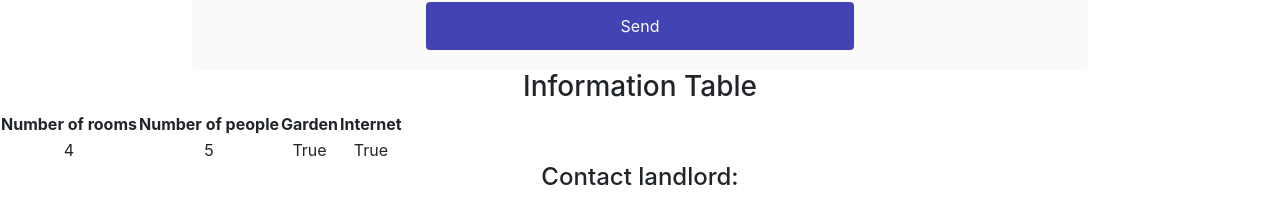
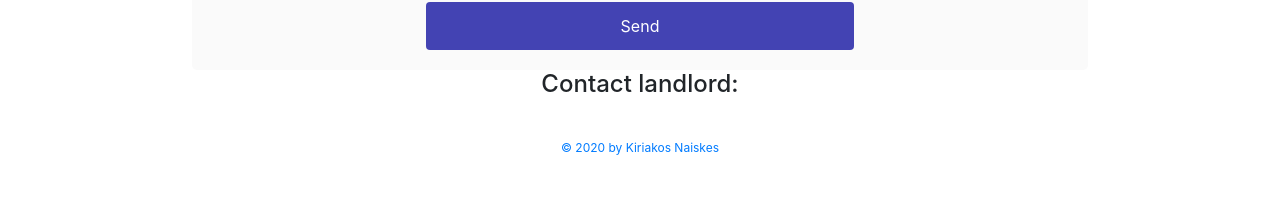
Before and after one commit to knaiskes/housesPortal, a React (Create React App) app in the folder housesPortal/frontend/: page /houses/1 in a window 1280 px wide. Shown: the part 610-823 px from the top of the page. After the commit the page ends 800 px from the top, so only its background shows below. Built offline with nearby package versions, Linux system fonts and the light colour scheme; no server answers.

Commit message:
remove info table

```diff
--- a/housesPortal/frontend/src/App.css
+++ b/housesPortal/frontend/src/App.css
@@ -96,11 +96,6 @@ h2 {
     height: 100%;
 }
 
-.infoTable {
-    margin-top: 40px;
-    margin-bottom: 40px;
-}
-
 .houseDescription {
     width: 75%;
     margin: auto;
--- a/housesPortal/frontend/src/SingleHouse.js
+++ b/housesPortal/frontend/src/SingleHouse.js
@@ -105,28 +105,6 @@ class  HousesList  extends  Component {
 		</form>
 		</div>
 
-
-<div classNameName="infoTable">
-<h3>Information Table</h3>
-<table classNameName="table table-striped">
-  <thead>
-    <tr>
-      <th scope="col">Number of rooms</th>
-      <th scope="col">Number of people</th>
-      <th scope="col">Garden</th>
-      <th scope="col">Internet</th>
-    </tr>
-  </thead>
-  <tbody>
-    <tr>
-      <td scope="row">4</td>
-      <td>5</td>
-      <td>True</td>
-      <td>True</td>
-    </tr>
-  </tbody>
-</table>
-</div>
 		<address>
 		<h4>Contact landlord: <a href={"mailto:" + landlord.email}>{landlord.full_name}</a></h4>
 		</address>
```
